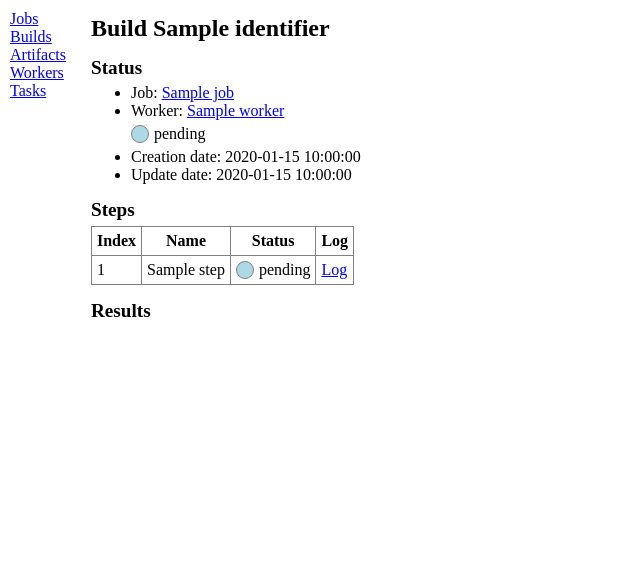
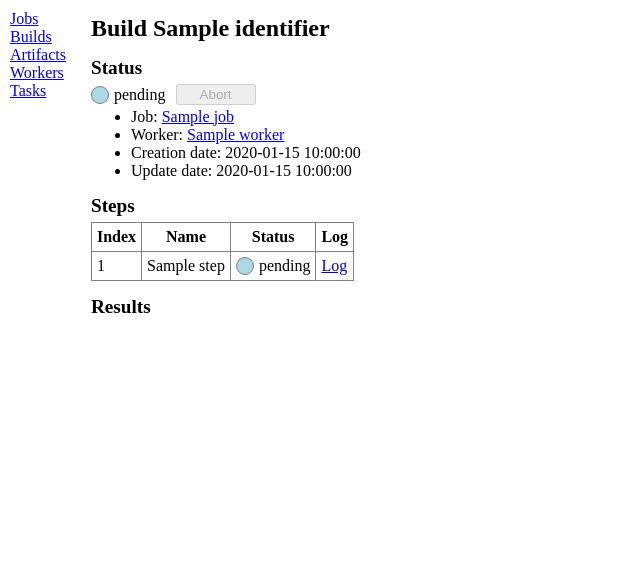
Before and after one commit to BenjaminHamon/JobOrchestra, a Python web app: template website/bhamon_build_website/templates/build/index.html in a window 1280 px wide. Shown: the part 47-614 px from the top of the page, without its empty margins (0-640 px from the left). Run offline with Jinja, Linux system fonts and the light colour scheme; the template is opened without the code that fills it: most values are stand-ins (such as "Sample title", 1, 10 or a date in 2020).

Commit message:
Update build status in web views

```diff
--- a/website/bhamon_build_website/static/build_service.css
+++ b/website/bhamon_build_website/static/build_service.css
@@ -54,8 +54,3 @@
 
 .status-indicator.enabled { background-color: green; }
 .status-indicator.disabled { background-color: grey; }
-
-.build-status .status-group
-{
-	margin: 5px 40px;
-}
--- a/website/bhamon_build_website/templates/build/index.html
+++ b/website/bhamon_build_website/templates/build/index.html
@@ -5,20 +5,25 @@
 
 <section>
 	<h2>Status</h2>
-	<div class="build-status">
-		<ul>
-			<li>Job: <a href="{{ url_for('job_index', job_identifier = build['job']) }}" style="display: inline">{{ build['job'] }}</a></li>
-			<li>Worker: <a href="{{ url_for('worker_index', worker_identifier = build['worker']) }}" style="display: inline">{{ build['worker'] }}</a></li>
-		</ul>
+	<div class=status-grid>
 		<div class="status-group">
 			<div class="status-indicator {{ build['status'] }}"></div>
 			<div class="status-text">{{ build['status'] }}</div>
 		</div>
-		<ul>
-			<li>Creation date: {{ build['creation_date'] }}</li>
-			<li>Update date: {{ build['update_date'] }}</li>
-		</ul>
+		<form method="post">
+			{% if build['status'] == 'running' %}
+			<button formaction="{{ url_for('abort_build', build_identifier = build['identifier']) }}">Abort</button>
+			{% else %}
+			<button formaction="{{ url_for('abort_build', build_identifier = build['identifier']) }}" disabled>Abort</button>
+			{% endif %}
+		</form>
 	</div>
+	<ul>
+		<li>Job: <a href="{{ url_for('job_index', job_identifier = build['job']) }}" style="display: inline">{{ build['job'] }}</a></li>
+		<li>Worker: <a href="{{ url_for('worker_index', worker_identifier = build['worker']) }}" style="display: inline">{{ build['worker'] }}</a></li>
+		<li>Creation date: {{ build['creation_date'] }}</li>
+		<li>Update date: {{ build['update_date'] }}</li>
+	</ul>
 </section>
 
 <section>
```
